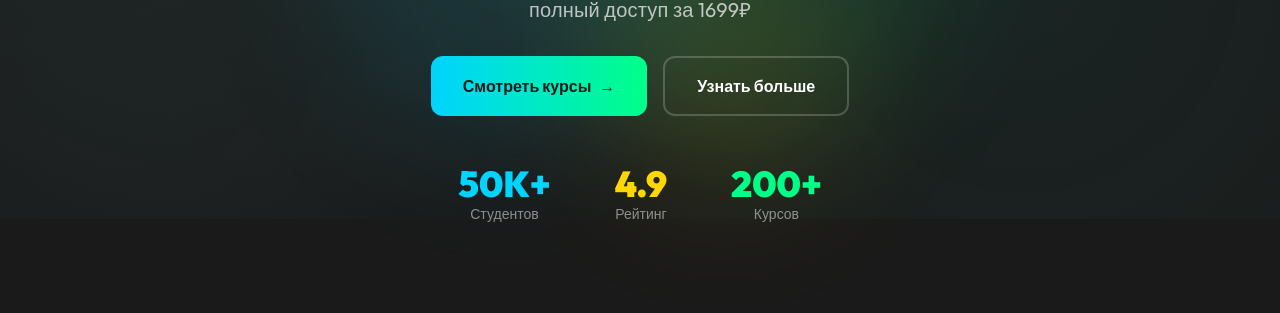
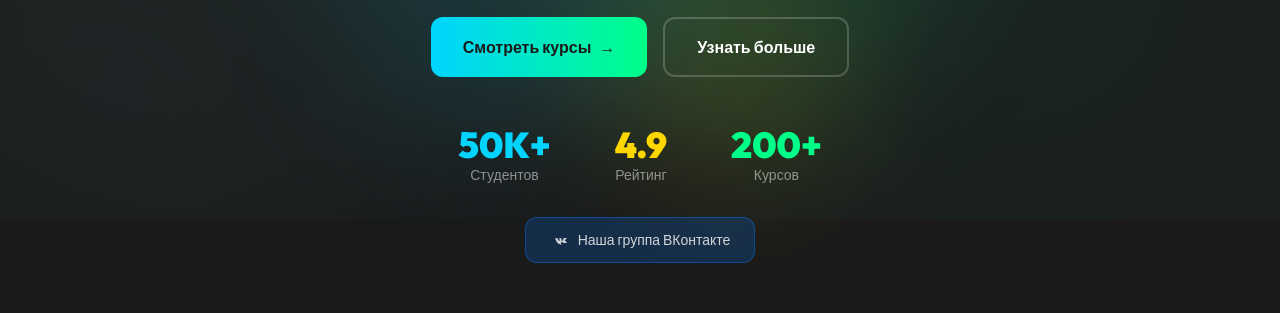
Before and after one commit to DiliCommunity/Course_sport, a Next.js app: page / in a window 1280 px wide. Shown: the part 581-894 px from the top of the page. Built offline with nearby package versions, Linux system fonts and the light colour scheme; no server answers.

Commit message:
Add VK group link to homepage, about page, and footer. Create 5 new VK posts with Personal Chef app mentions

```diff
--- a/app/about/page.tsx
+++ b/app/about/page.tsx
@@ -186,11 +186,24 @@ export default function AboutPage() {
               <p className="text-xl text-white/60 max-w-2xl mx-auto mb-8">
                 Начни свой путь к идеальной форме вместе с Course Health уже сегодня
               </p>
-              <Link href="/courses">
-                <Button size="lg" rightIcon={<ArrowRight className="w-5 h-5" />}>
-                  Смотреть курсы
-                </Button>
-              </Link>
+              <div className="flex flex-col sm:flex-row gap-4 justify-center items-center">
+                <Link href="/courses">
+                  <Button size="lg" rightIcon={<ArrowRight className="w-5 h-5" />}>
+                    Смотреть курсы
+                  </Button>
+                </Link>
+                <Link
+                  href="https://vk.com/coursehealth"
+                  target="_blank"
+                  rel="noopener noreferrer"
+                  className="inline-flex items-center gap-2 px-6 py-3 rounded-xl bg-[#0077FF]/20 border border-[#0077FF]/40 text-white/80 hover:bg-[#0077FF]/30 hover:border-[#0077FF]/60 transition-all duration-300"
+                >
+                  <svg className="w-5 h-5" viewBox="0 0 24 24" fill="currentColor">
+                    <path d="M12.785 16.241s.287-.033.435-.2c.136-.15.132-.432.132-.432s-.02-1.305.58-1.498c.594-.19 1.354.95 2.16 1.37.605.315 1.064.245 1.064.245l2.15-.031s1.123-.07.59-.955c-.044-.07-.31-.65-1.61-1.84-1.36-1.24-1.178-.52.45-1.59.99-.82 1.39-1.32 1.26-1.53-.118-.19-.85-.14-.85-.14l-2.19.014s-.162-.022-.282.05c-.118.07-.193.23-.193.23s-.35.93-.81 1.72c-.97 1.64-1.36 1.73-1.52 1.63-.37-.2-.28-.8-.28-1.23 0-1.34.21-1.9-.41-2.04-.2-.05-.35-.08-.86-.09-.66-.01-1.22.01-1.54.2-.21.12-.37.38-.27.4.12.02.39.07.53.26.18.24.18.78.18.78s.11 1.63-.26 1.83c-.26.13-.61-.14-1.37-1.63-.39-.75-.68-1.58-.68-1.58s-.06-.15-.16-.23c-.12-.09-.29-.12-.29-.12l-2.08.014s-.31.01-.43.15c-.1.12-.01.38-.01.38s1.58 3.74 3.37 5.63c1.64 1.72 3.51 1.61 3.51 1.61h.84z"/>
+                  </svg>
+                  <span className="text-sm font-medium">Наша группа ВКонтакте</span>
+                </Link>
+              </div>
             </div>
           </motion.div>
         </div>
--- a/app/page.tsx
+++ b/app/page.tsx
@@ -75,7 +75,7 @@ export default function HomePage() {
               </Link>
             </div>
 
-            <div className="flex justify-center gap-8 md:gap-16">
+            <div className="flex justify-center gap-8 md:gap-16 mb-8">
               <div className="text-center">
                 <div className="text-3xl md:text-4xl font-black text-accent-electric">50K+</div>
                 <div className="text-sm text-white/50">Студентов</div>
@@ -88,6 +88,21 @@ export default function HomePage() {
                 <div className="text-3xl md:text-4xl font-black text-accent-neon">200+</div>
                 <div className="text-sm text-white/50">Курсов</div>
               </div>
+            </div>
+
+            {/* VK Group Link */}
+            <div className="flex justify-center">
+              <Link
+                href="https://vk.com/coursehealth"
+                target="_blank"
+                rel="noopener noreferrer"
+                className="inline-flex items-center gap-2 px-6 py-3 rounded-xl bg-[#0077FF]/20 border border-[#0077FF]/40 text-white/80 hover:bg-[#0077FF]/30 hover:border-[#0077FF]/60 transition-all duration-300"
+              >
+                <svg className="w-5 h-5" viewBox="0 0 24 24" fill="currentColor">
+                  <path d="M12.785 16.241s.287-.033.435-.2c.136-.15.132-.432.132-.432s-.02-1.305.58-1.498c.594-.19 1.354.95 2.16 1.37.605.315 1.064.245 1.064.245l2.15-.031s1.123-.07.59-.955c-.044-.07-.31-.65-1.61-1.84-1.36-1.24-1.178-.52.45-1.59.99-.82 1.39-1.32 1.26-1.53-.118-.19-.85-.14-.85-.14l-2.19.014s-.162-.022-.282.05c-.118.07-.193.23-.193.23s-.35.93-.81 1.72c-.97 1.64-1.36 1.73-1.52 1.63-.37-.2-.28-.8-.28-1.23 0-1.34.21-1.9-.41-2.04-.2-.05-.35-.08-.86-.09-.66-.01-1.22.01-1.54.2-.21.12-.37.38-.27.4.12.02.39.07.53.26.18.24.18.78.18.78s.11 1.63-.26 1.83c-.26.13-.61-.14-1.37-1.63-.39-.75-.68-1.58-.68-1.58s-.06-.15-.16-.23c-.12-.09-.29-.12-.29-.12l-2.08.014s-.31.01-.43.15c-.1.12-.01.38-.01.38s1.58 3.74 3.37 5.63c1.64 1.72 3.51 1.61 3.51 1.61h.84z"/>
+                </svg>
+                <span className="text-sm font-medium">Наша группа ВКонтакте</span>
+              </Link>
             </div>
           </div>
         </div>
--- a/components/layout/Footer.tsx
+++ b/components/layout/Footer.tsx
@@ -2,7 +2,7 @@
 
 import Link from 'next/link'
 import { motion } from 'framer-motion'
-import { Heart, Instagram, Youtube, Send, Mail, Phone, MapPin } from 'lucide-react'
+import { Heart, Instagram, Youtube, Send, Mail, Phone, MapPin, MessageCircle } from 'lucide-react'
 
 const footerLinks = {
   courses: [
@@ -24,6 +24,7 @@ const socialLinks = [
   { icon: Instagram, href: 'https://instagram.com', label: 'Instagram' },
   { icon: Youtube, href: 'https://youtube.com', label: 'YouTube' },
   { icon: Send, href: 'https://t.me', label: 'Telegram' },
+  { icon: MessageCircle, href: 'https://vk.com/coursehealth', label: 'VK' },
 ]
 
 export function Footer() {
```
